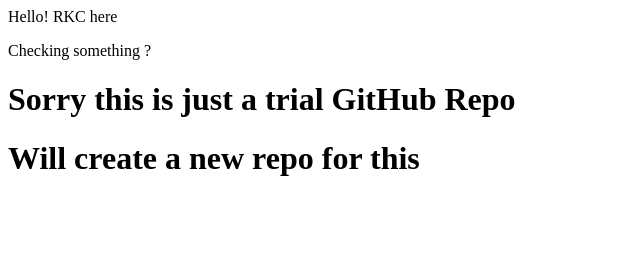
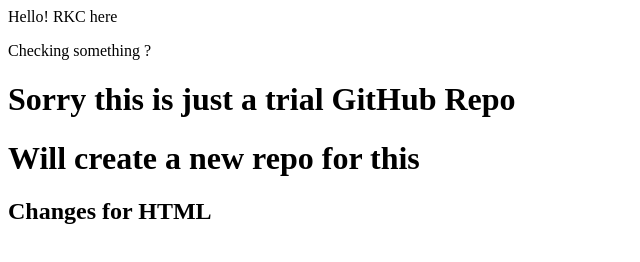
Before and after one commit to rkc007/rahul.github.io, a plain HTML site: page index.html in a window 1280 px wide. Shown: the whole page, without its empty margins (0-640 px from the left). Drawn offline with Linux system fonts and the light colour scheme.

Commit message:
html changes

```diff
--- a/index.html
+++ b/index.html
@@ -4,3 +4,4 @@ Hello! RKC here
 <h1>Sorry this is just a trial GitHub Repo</h1>
 
 <h1>Will create a new repo for this</h1>
+<h2> Changes for HTML <h2>
```
